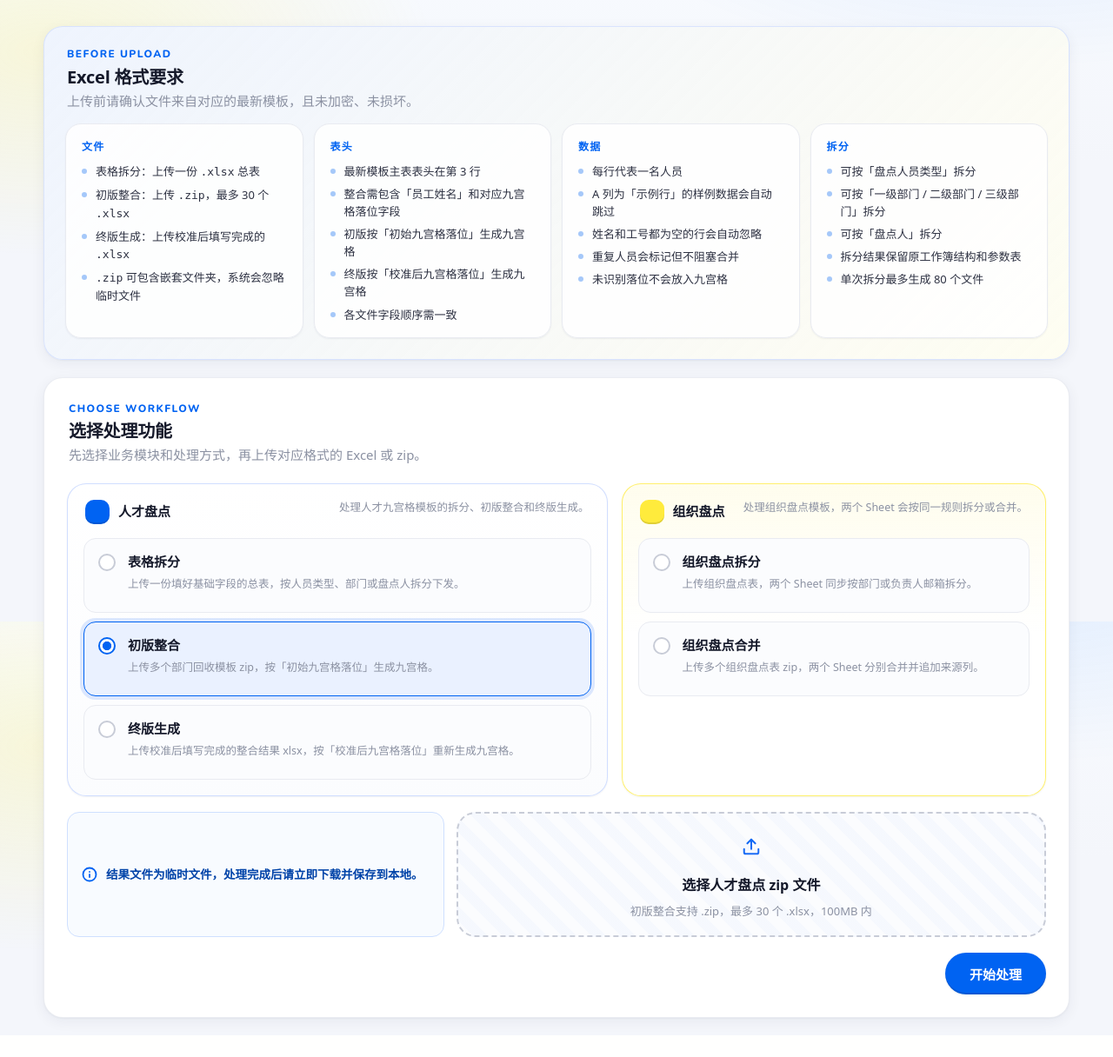
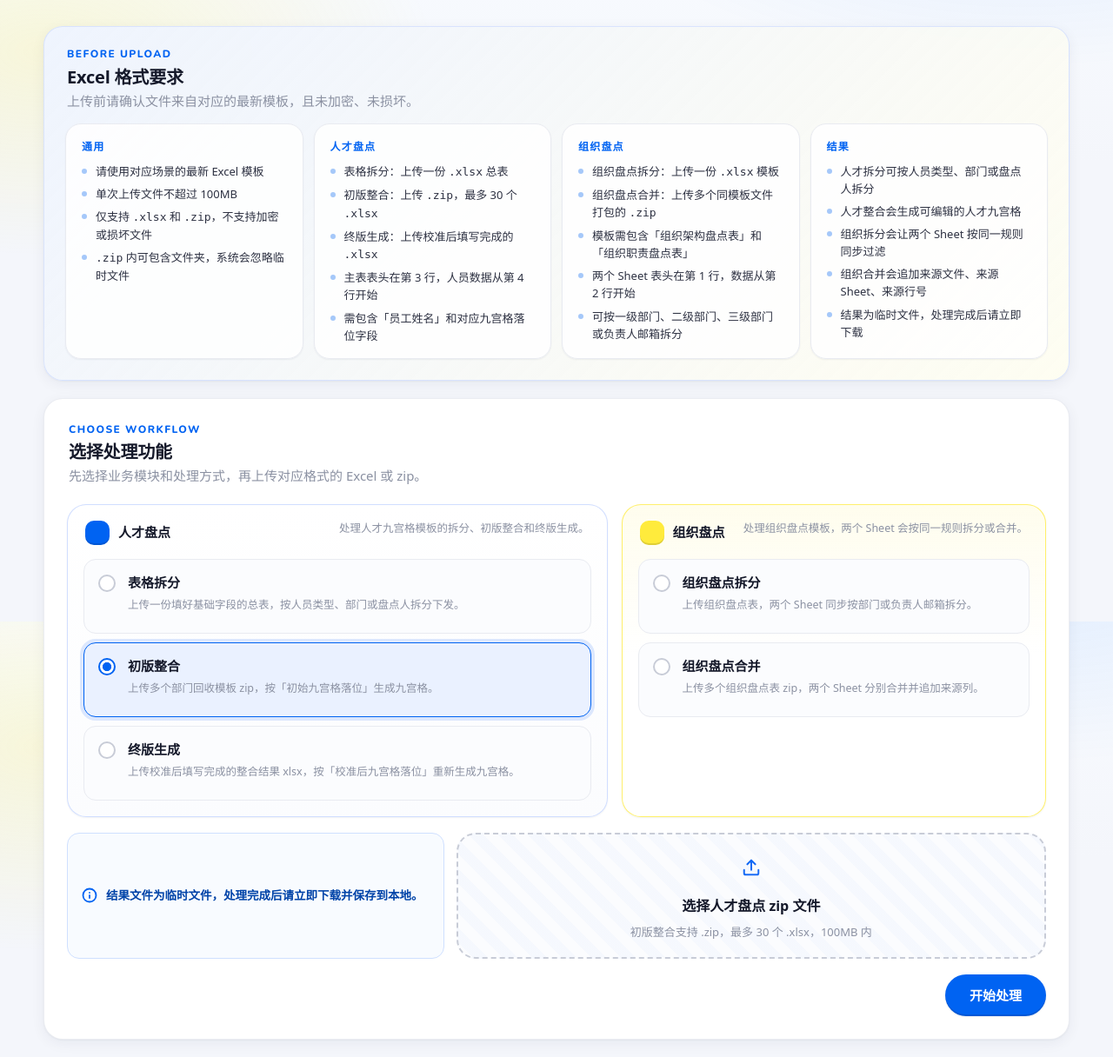
Before and after one commit to evafuxiaoyi-ctrl/Talent_Ninebox, a FastAPI app: page / in a window 1280 px wide. Shown: the part 85-1301 px from the top of the page at 87% size. Before the commit the page ends 1269 px from the top, so only its background shows below. Run offline with FastAPI, Linux system fonts and the light colour scheme; the visitor is signed in with stand-in values (Sample User, id 1); some web fonts are replaced.

Commit message:
Update upload guidance copy

```diff
--- a/talent_ninebox/web/templates/index.html
+++ b/talent_ninebox/web/templates/index.html
@@ -26,42 +26,42 @@
         </div>
         <div class="requirements-grid">
           <div>
-            <h3>文件</h3>
+            <h3>通用</h3>
+            <ul>
+              <li>请使用对应场景的最新 Excel 模板</li>
+              <li>单次上传文件不超过 100MB</li>
+              <li>仅支持 <code>.xlsx</code> 和 <code>.zip</code>，不支持加密或损坏文件</li>
+              <li><code>.zip</code> 内可包含文件夹，系统会忽略临时文件</li>
+            </ul>
+          </div>
+          <div>
+            <h3>人才盘点</h3>
             <ul>
               <li>表格拆分：上传一份 <code>.xlsx</code> 总表</li>
               <li>初版整合：上传 <code>.zip</code>，最多 30 个 <code>.xlsx</code></li>
               <li>终版生成：上传校准后填写完成的 <code>.xlsx</code></li>
-              <li><code>.zip</code> 可包含嵌套文件夹，系统会忽略临时文件</li>
+              <li>主表表头在第 3 行，人员数据从第 4 行开始</li>
+              <li>需包含「员工姓名」和对应九宫格落位字段</li>
             </ul>
           </div>
           <div>
-            <h3>表头</h3>
+            <h3>组织盘点</h3>
             <ul>
-              <li>最新模板主表表头在第 3 行</li>
-              <li>整合需包含「员工姓名」和对应九宫格落位字段</li>
-              <li>初版按「初始九宫格落位」生成九宫格</li>
-              <li>终版按「校准后九宫格落位」生成九宫格</li>
-              <li>各文件字段顺序需一致</li>
+              <li>组织盘点拆分：上传一份 <code>.xlsx</code> 模板</li>
+              <li>组织盘点合并：上传多个同模板文件打包的 <code>.zip</code></li>
+              <li>模板需包含「组织架构盘点表」和「组织职责盘点表」</li>
+              <li>两个 Sheet 表头在第 1 行，数据从第 2 行开始</li>
+              <li>可按一级部门、二级部门、三级部门或负责人邮箱拆分</li>
             </ul>
           </div>
           <div>
-            <h3>数据</h3>
+            <h3>结果</h3>
             <ul>
-              <li>每行代表一名人员</li>
-              <li>A 列为「示例行」的样例数据会自动跳过</li>
-              <li>姓名和工号都为空的行会自动忽略</li>
-              <li>重复人员会标记但不阻塞合并</li>
-              <li>未识别落位不会放入九宫格</li>
-            </ul>
-          </div>
-          <div>
-            <h3>拆分</h3>
-            <ul>
-              <li>可按「盘点人员类型」拆分</li>
-              <li>可按「一级部门 / 二级部门 / 三级部门」拆分</li>
-              <li>可按「盘点人」拆分</li>
-              <li>拆分结果保留原工作簿结构和参数表</li>
-              <li>单次拆分最多生成 80 个文件</li>
+              <li>人才拆分可按人员类型、部门或盘点人拆分</li>
+              <li>人才整合会生成可编辑的人才九宫格</li>
+              <li>组织拆分会让两个 Sheet 按同一规则同步过滤</li>
+              <li>组织合并会追加来源文件、来源 Sheet、来源行号</li>
+              <li>结果为临时文件，处理完成后请立即下载</li>
             </ul>
           </div>
         </div>
```
